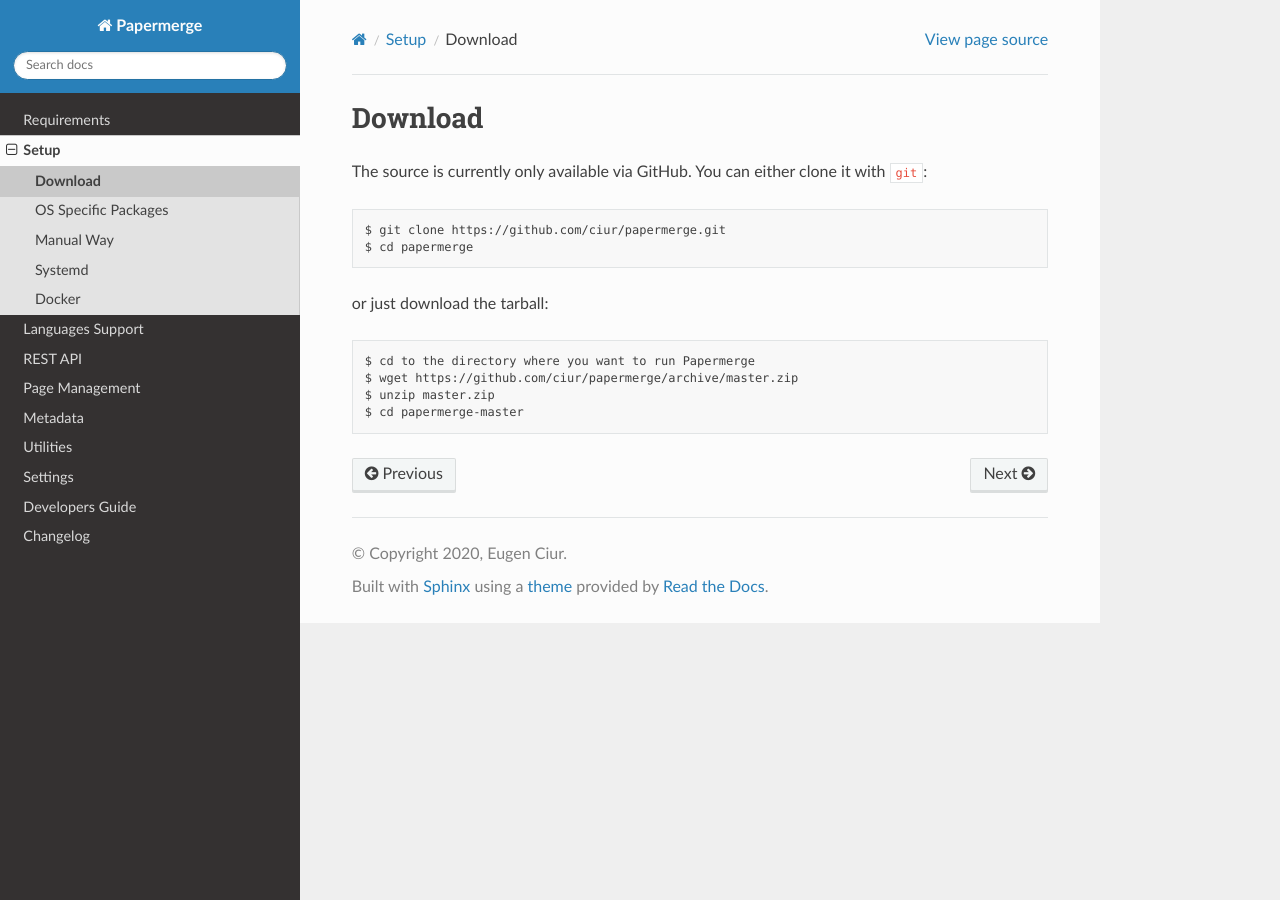
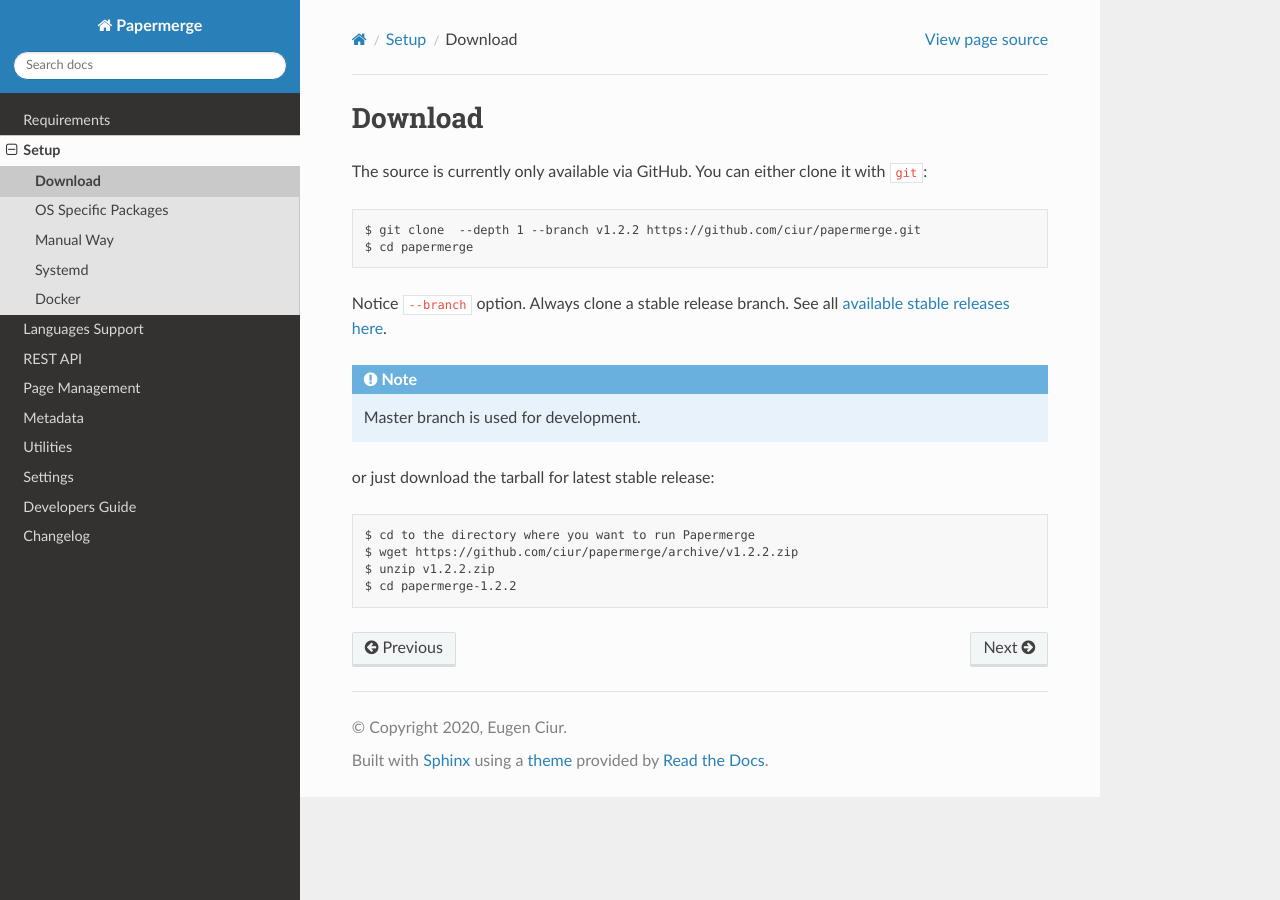
Before and after one commit to ciur/papermerge, a Sphinx documentation site: the page built from docs/source/setup/download.rst, in a window 1280 px wide. Built offline with Sphinx 7.4.7 and the Read the Docs theme 2.0.0, drawn with Linux system fonts in a browser that asks for light colours.

Commit message:
Download documentation updated

```diff
--- a/docs/source/setup/download.rst
+++ b/docs/source/setup/download.rst
@@ -5,12 +5,18 @@
 
 The source is currently only available via GitHub. You can either clone it with ``git``::
 
-    $ git clone https://github.com/ciur/papermerge.git
+    $ git clone  --depth 1 --branch v1.2.2 https://github.com/ciur/papermerge.git
     $ cd papermerge
 
-or just download the tarball::
+Notice ``--branch`` option. Always clone a stable release branch. See all `available stable releases here <https://github.com/ciur/papermerge/releases>`_.
+
+.. note::
+
+	Master branch is used for development.
+
+or just download the tarball for latest stable release::
 
     $ cd to the directory where you want to run Papermerge
-    $ wget https://github.com/ciur/papermerge/archive/master.zip
-    $ unzip master.zip
-    $ cd papermerge-master
+    $ wget https://github.com/ciur/papermerge/archive/v1.2.2.zip
+    $ unzip v1.2.2.zip
+    $ cd papermerge-1.2.2
```
